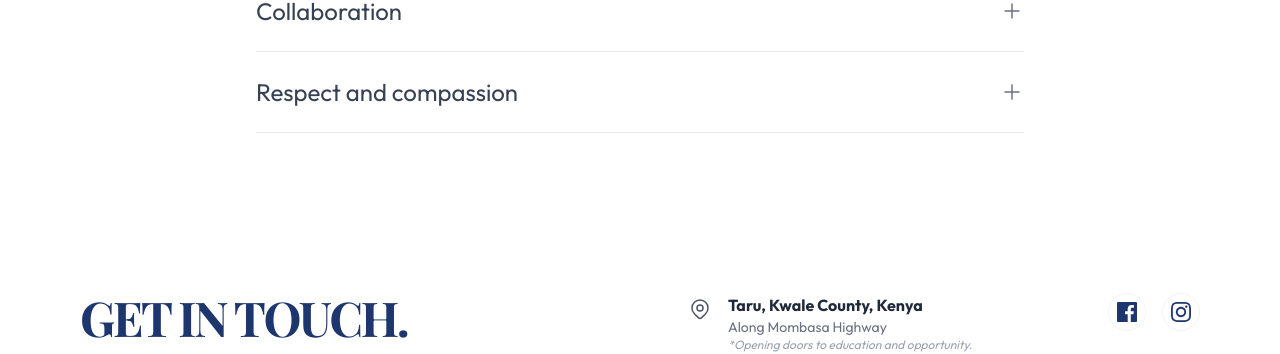
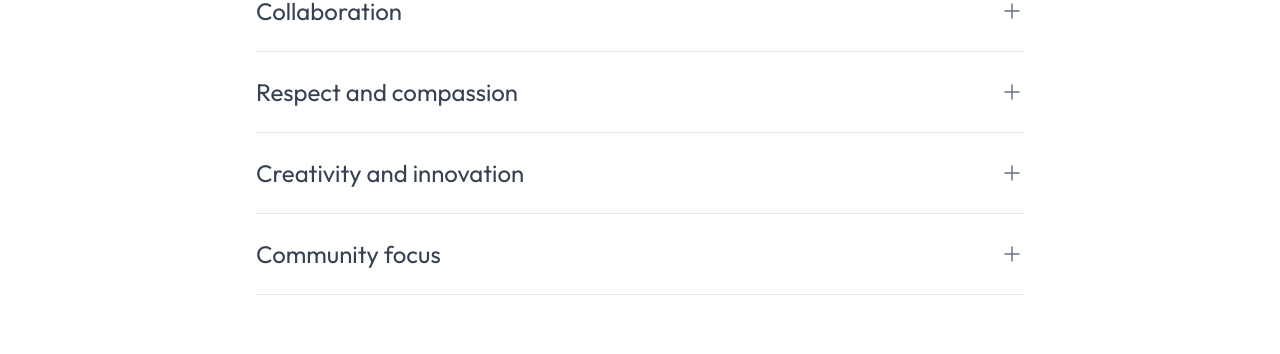
Before and after one commit to Code-Assassin-Fred/kenya-keys-kenya, a Next.js app: page /programs in a window 1280 px wide. Shown: the part 1675-2029 px from the top of the page. Built offline with nearby package versions, Linux system fonts and the light colour scheme; a web font is replaced by a local one.

Commit message:
Add 2 more core values

```diff
--- a/components/Programs/CoreValues.tsx
+++ b/components/Programs/CoreValues.tsx
@@ -24,6 +24,14 @@ const valuesData = [
     {
         title: "Respect and compassion",
         description: "We approach our work with empathy and a profound respect for the dignity and potential of every individual, prioritizing the well-being and holistic development of our students."
+    },
+    {
+        title: "Creativity and innovation",
+        description: "A sense of developing new programs to enhance community socio-economic change, improve rural livelihoods and transform lives."
+    },
+    {
+        title: "Community focus",
+        description: "Encouraging dedication to giving back and supporting local communuties by naturing and expanding opportunities."
     }
 ];
 
```
